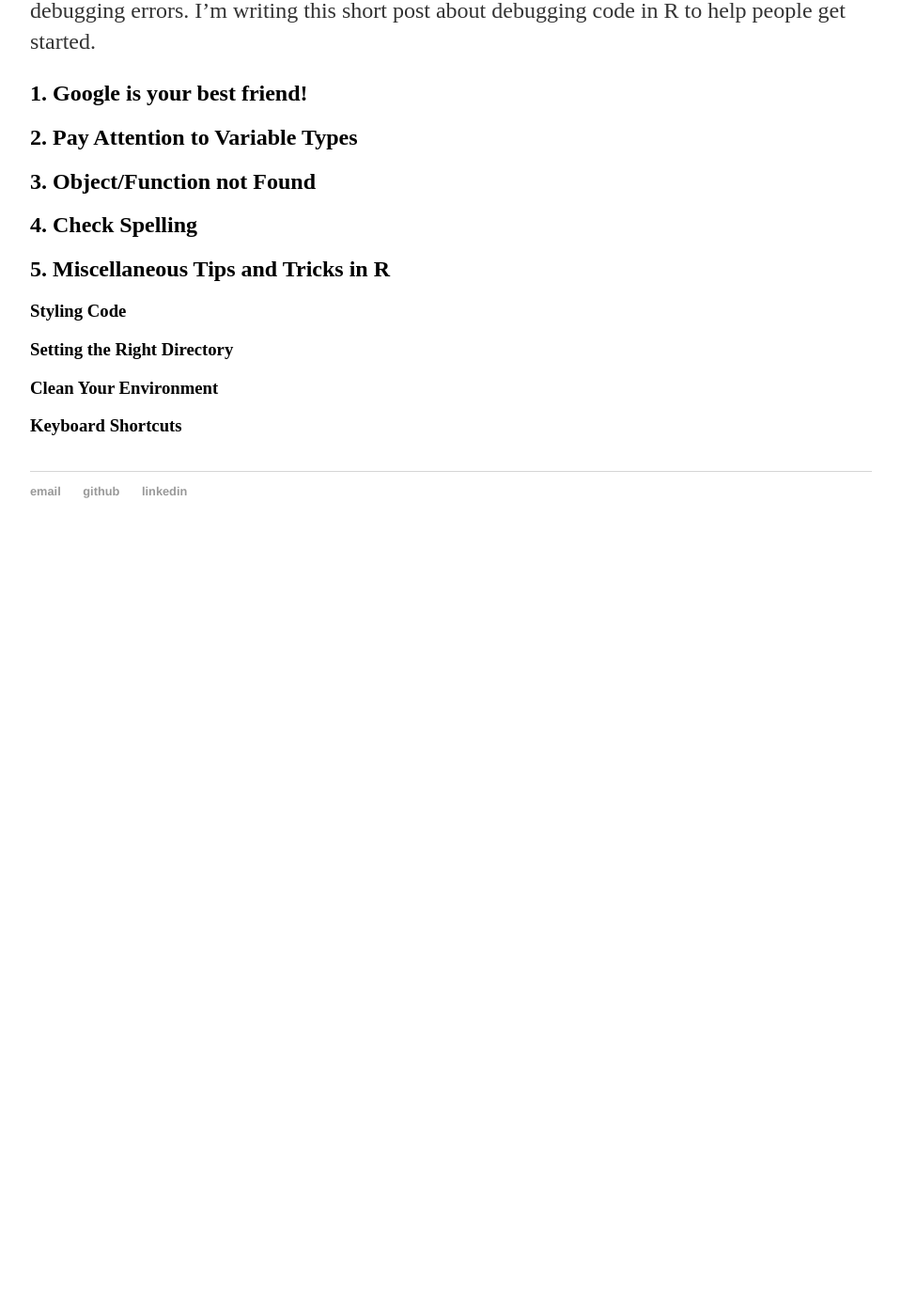
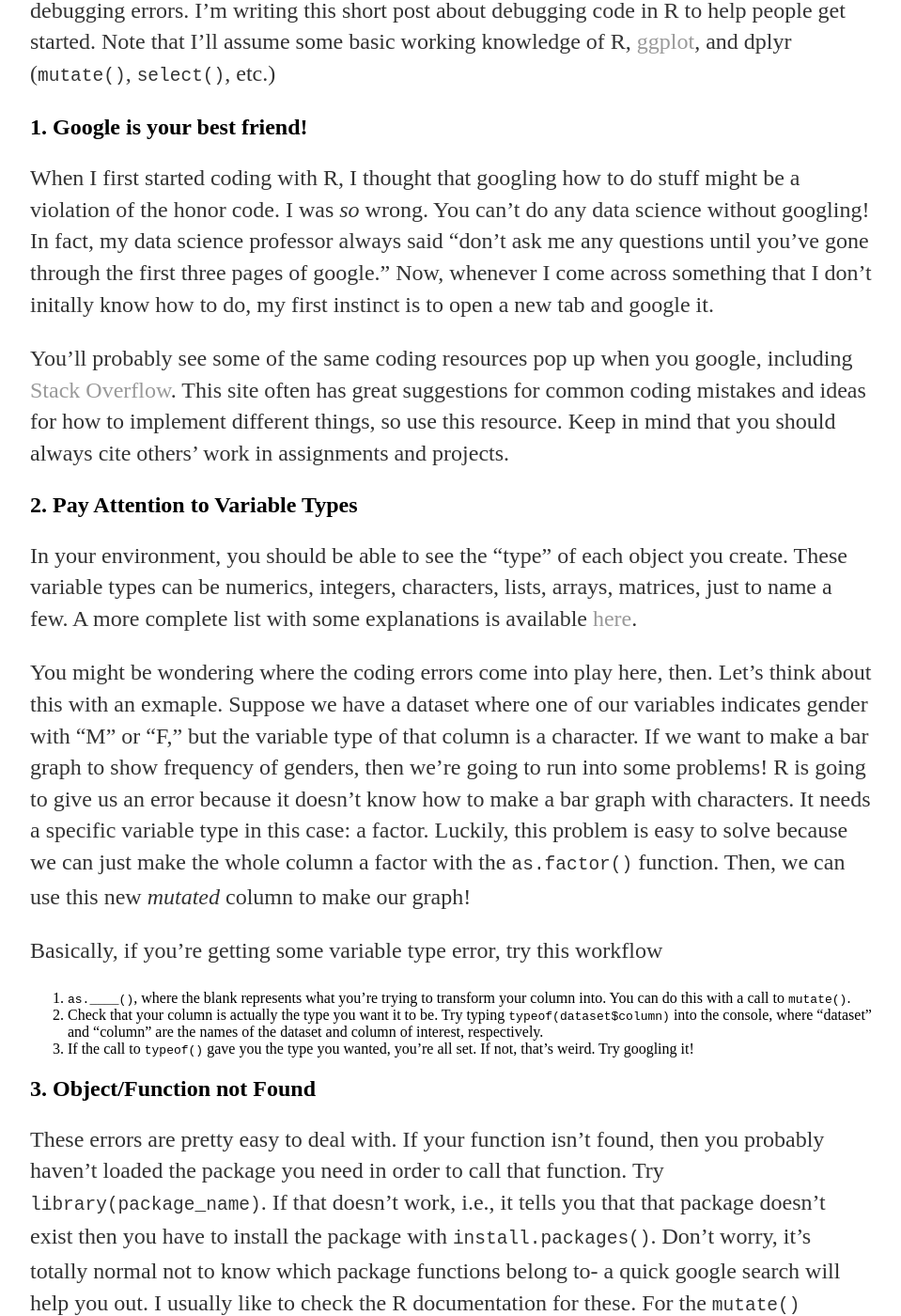
Before and after one commit to aboskovic21/aboskovic21.github.io, a Jekyll site: the page built from _posts/2020-12-14-data-science-tips.md, in a window 1280 px wide and 1400 px high, scrolled down 270 px. Shown: the whole window at 94% size, without its empty margins (160-1119 px from the left). Built offline with Jekyll 4.4.1, drawn with Linux system fonts in a browser that asks for light colours; our own code applies the rules of GitHub Pages for plain Markdown files; before the commit the page ends 900 px from its top, so only the background shows below that; some of the changed text lies outside the part shown.

Commit message:
Update 2020-12-14-data-science-tips.md
finish post!

```diff
--- a/_posts/2020-12-14-data-science-tips.md
+++ b/_posts/2020-12-14-data-science-tips.md
@@ -1,22 +1,38 @@
 # Intro to Debugging
 
-This fall, I had a lot of fun TA-ing Data Science (STAT 231) at Amherst. The course was taught in R, and, understandably, students who were using R for the first time struggled with debugging errors. I'm writing this short post about debugging code in R to help people get started.
+This fall, I had a lot of fun TA-ing Data Science (STAT 231) at Amherst. The course was taught in R, and, understandably, students who were using R for the first time struggled with debugging errors. I'm writing this short post about debugging code in R to help people get started. Note that I'll assume some basic working knowledge of R, [ggplot](https://ggplot2.tidyverse.org/reference/ggplot.html), and dplyr (`mutate()`, `select()`, etc.)
 
 ## 1. Google is your best friend!
 
+When I first started coding with R, I thought that googling how to do stuff might be a violation of the honor code. I was *so* wrong. You can't do any data science without googling! In fact, my data science professor always said "don't ask me any questions until you've gone through the first three pages of google." Now, whenever I come across something that I don't initally know how to do, my first instinct is to open a new tab and google it.
+
+You'll probably see some of the same coding resources pop up when you google, including [Stack Overflow](https://stackoverflow.com/). This site often has great suggestions for common coding mistakes and ideas for how to implement different things, so use this resource. Keep in mind that you should always cite others' work in assignments and projects.
 
 ## 2. Pay Attention to Variable Types
 
+In your environment, you should be able to see the "type" of each object you create. These variable types can be numerics, integers, characters, lists, arrays, matrices, just to name a few. A more complete list with some explanations is available [here](https://www.tutorialspoint.com/r/r_data_types.htm).
+
+You might be wondering where the coding errors come into play here, then. Let's think about this with an exmaple. Suppose we have a dataset where one of our variables indicates gender with "M" or "F," but the variable type of that column is a character. If we want to make a bar graph to show frequency of genders, then we're going to run into some problems! R is going to give us an error because it doesn't know how to make a bar graph with characters. It needs a specific variable type in this case: a factor. Luckily, this problem is easy to solve because we can just make the whole column a factor with the `as.factor()` function. Then, we can use this new *mutated* column to make our graph!
+
+Basically, if you're getting some variable type error, try this workflow
+1. `as.____()`, where the blank represents what you're trying to transform your column into. You can do this with a call to `mutate()`.
+2. Check that your column is actually the type you want it to be. Try typing `typeof(dataset$column)` into the console, where "dataset" and "column" are the names of the dataset and column of interest, respectively.
+3. If the call to `typeof()` gave you the type you wanted, you're all set. If not, that's weird. Try googling it!
+
 ## 3. Object/Function not Found
 
-## 4. Check Spelling
+These errors are pretty easy to deal with. If your function isn't found, then you probably haven't loaded the package you need in order to call that function. Try `library(package_name)`. If that doesn't work, i.e., it tells you that that package doesn't exist then you have to install the package with `install.packages()`. Don't worry, it's totally normal not to know which package functions belong to- a quick google search will help you out. I usually like to check the R documentation for these. For the `mutate()` function, for example, the R documentation looks like [this](https://www.rdocumentation.org/packages/dplyr/versions/0.5.0/topics/mutate). Notice that the top right corner of the page says "From dplyr." That's how you know what package the function comes from.
 
-## 5. Miscellaneous Tips and Tricks in R
+With object not found errors, though, that probably means you cleaned your environment a little bit ago and you're trying to use an object that no longer exists in your environment. You can hit the down arrow pointing to a green line between the green play button and settings icon in the upper right corner of the R chunk you're working on. This will run all of the code above the current chunk, *not including* your current chunk. Now, you should be up to date and your error should be gone!
 
-### Styling Code
+## 4. Miscellaneous Tips and Tricks in R
 
-### Setting the Right Directory
+I also have some quick miscellaneous tips that I swear by but don't really merit a whole blurb.
 
-### Clean Your Environment
+1. **Check your spelling!** Make sure you spell your variable names and function names right. It sounds silly, but I've made that mistake plenty of times and kicked myself when I figured out the problem after 15 minutes.
 
-### Keyboard Shortcuts
+2. **Make your code readable and pretty.** Instad of manually going through and spacing, you can do this quickly with R Styler. Install `styler` using `install.packages(styler)`. Highlight the code chunk you want to style. Then, you should be able to go to "Addins" at the top of your R window, which opens a dropdown. Under the "Styler" section, click "Style selection." Boom! Readable code!
+
+3. **Set the right directory.** R won't be happy if you aren't working in the "right place," so make sure you're working in the directory where your file is located. Want to do that quickly? At the top of the R window, click Session --> Set working directory --> To source file location. Done! You can even check that it worked with `getwd(file_name)`.
+
+4. **Keyboard shortcuts.** To run code, you can just hit *command* + *return* on Mac or *control* + *enter* on Windows. You can even highlight multiple lines and then use that sequence to run multiple lines! To make a new code chunk, use *command* + *option* + *I* on Mac or *control* + *alt* + *I* on Windows. These arehuge time savers in the long run!
```
